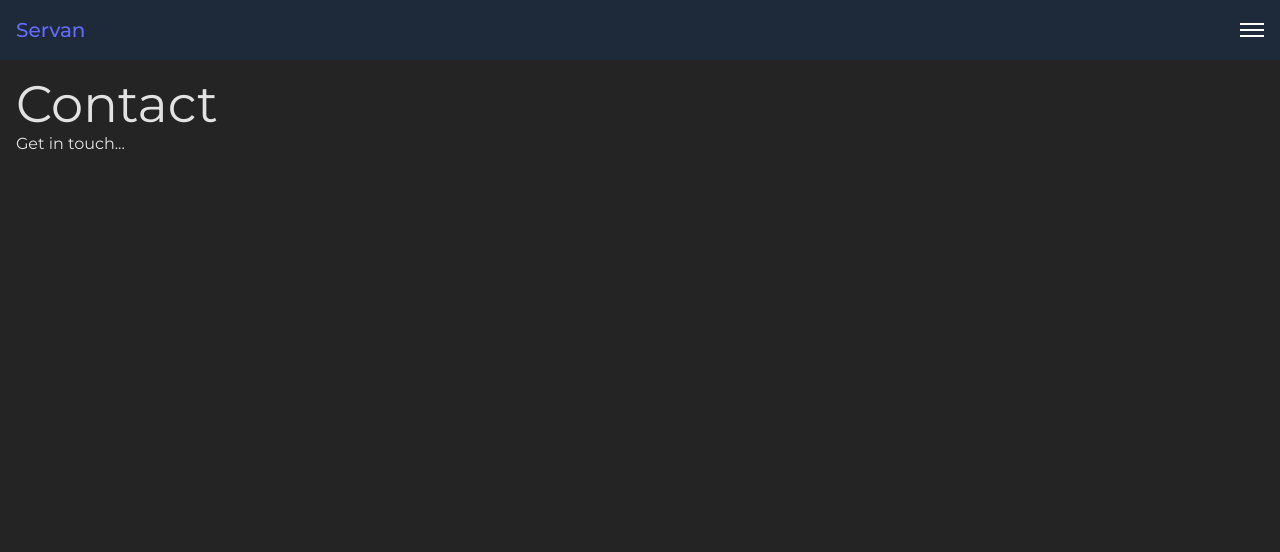
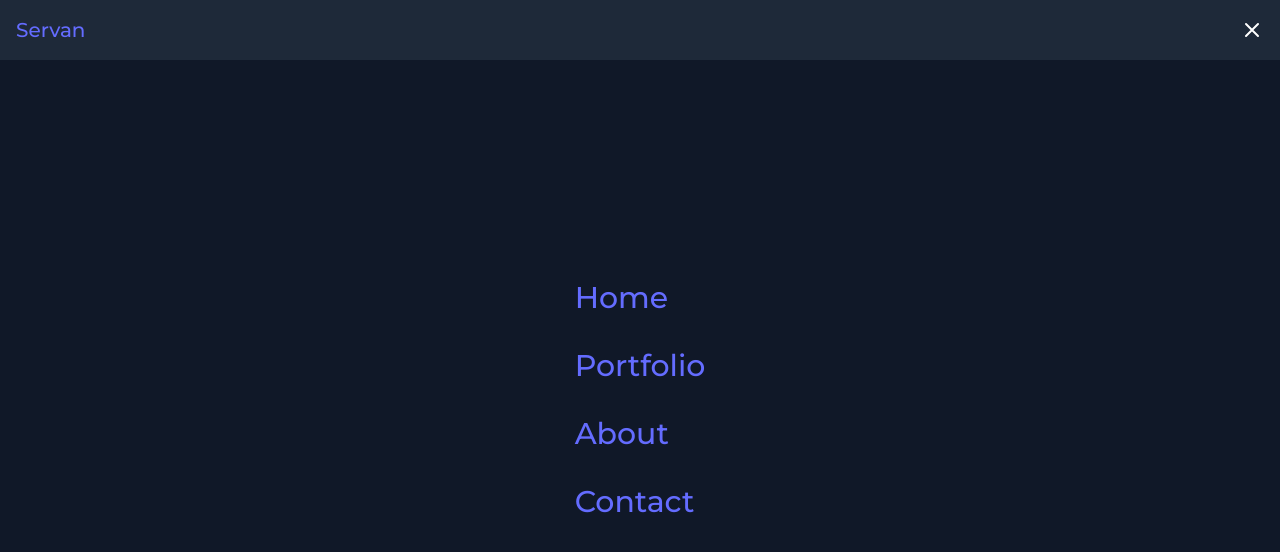
Before and after one commit to SservXF/Portfolio, a React (Vite) app: page /contact in a window 1280 px wide. Both pictures are taken after a click on the button 1252 px from the left and 30 px from the top of the page. Shown: the top 552 px of the page. Built offline with nearby package versions, Linux system fonts and the light colour scheme.

Commit message:
BurgerMenu Overlay

```diff
--- /dev/null
+++ b/src/components/BurgerMenuOverlay.jsx
@@ -0,0 +1,39 @@
+import React from 'react'
+import { Link } from 'react-router-dom'
+import { motion } from 'framer-motion'
+
+const overlayVariants = {
+  hidden: { y: '-100%', opacity: 0 },
+  visible: { y: 0, opacity: 1 },
+  exit: { y: '-100%', opacity: 0 },
+}
+
+function BurgerMenuOverlay({ onClose }) {
+  return (
+    <motion.div
+      className="fixed inset-0 bg-gray-900 bg-opacity-95 flex items-center justify-center z-50"
+      initial="hidden"
+      animate="visible"
+      exit="exit"
+      variants={overlayVariants}
+      transition={{ duration: 0.3, ease: 'easeInOut' }}
+    >
+      <nav className="flex flex-col space-y-8" onClick={(e) => e.stopPropagation()}>
+        <Link to="/" className="text-3xl text-white" onClick={onClose}>
+          Home
+        </Link>
+        <Link to="/portfolio" className="text-3xl text-white" onClick={onClose}>
+          Portfolio
+        </Link>
+        <Link to="/about" className="text-3xl text-white" onClick={onClose}>
+          About
+        </Link>
+        <Link to="/contact" className="text-3xl text-white" onClick={onClose}>
+          Contact
+        </Link>
+      </nav>
+    </motion.div>
+  )
+}
+
+export default BurgerMenuOverlay
--- a/src/components/Header.jsx
+++ b/src/components/Header.jsx
@@ -1,18 +1,39 @@
-import React from 'react'
+import React, { useState } from 'react'
 import { Link } from 'react-router-dom'
+import BurgerMenuOverlay from './BurgerMenuOverlay'
+import { AnimatePresence } from 'framer-motion'
 
 function Header() {
+  const [menuOpen, setMenuOpen] = useState(false)
+
+  const toggleMenu = () => {
+    setMenuOpen((prev) => !prev)
+  }
+
   return (
-    <header className="flex justify-between items-center p-4 bg-gray-800 text-white">
-      <div className="text-xl font-bold ">
-        <Link to="/">Servan</Link>
-      </div>
-      <button className="flex flex-col justify-center items-center space-y-1">
-        <span className="block w-6 h-0.5 bg-white"></span>
-        <span className="block w-6 h-0.5 bg-white"></span>
-        <span className="block w-6 h-0.5 bg-white"></span>
-      </button>
-    </header>
+    <>
+      <header className="flex justify-between items-center p-4 bg-gray-800 text-white relative z-60">
+        <div className="text-xl font-bold">
+          <Link to="/">Servan</Link>
+        </div>
+        <button onClick={toggleMenu} className="flex justify-center items-center">
+          {menuOpen ? (
+            // close icon
+            <svg className="w-6 h-6" xmlns="http://www.w3.org/2000/svg" fill="none" viewBox="0 0 24 24" stroke="currentColor">
+              <path strokeLinecap="round" strokeLinejoin="round" strokeWidth="2" d="M6 18L18 6M6 6l12 12" />
+            </svg>
+          ) : (
+            // burger menu icon
+            <svg className="w-6 h-6" aria-hidden="true" xmlns="http://www.w3.org/2000/svg" fill="none" viewBox="0 0 24 24">
+              <path stroke="currentColor" strokeLinecap="round" strokeLinejoin="round" strokeWidth="2" d="M4 6h16M4 12h16M4 18h16" />
+            </svg>
+          )}
+        </button>
+      </header>
+      <AnimatePresence>
+        {menuOpen && <BurgerMenuOverlay onClose={() => setMenuOpen(false)} />}
+      </AnimatePresence>
+    </>
   )
 }
 
```
Also changed, not shown: src/assets/burger_menu.svg (added).
